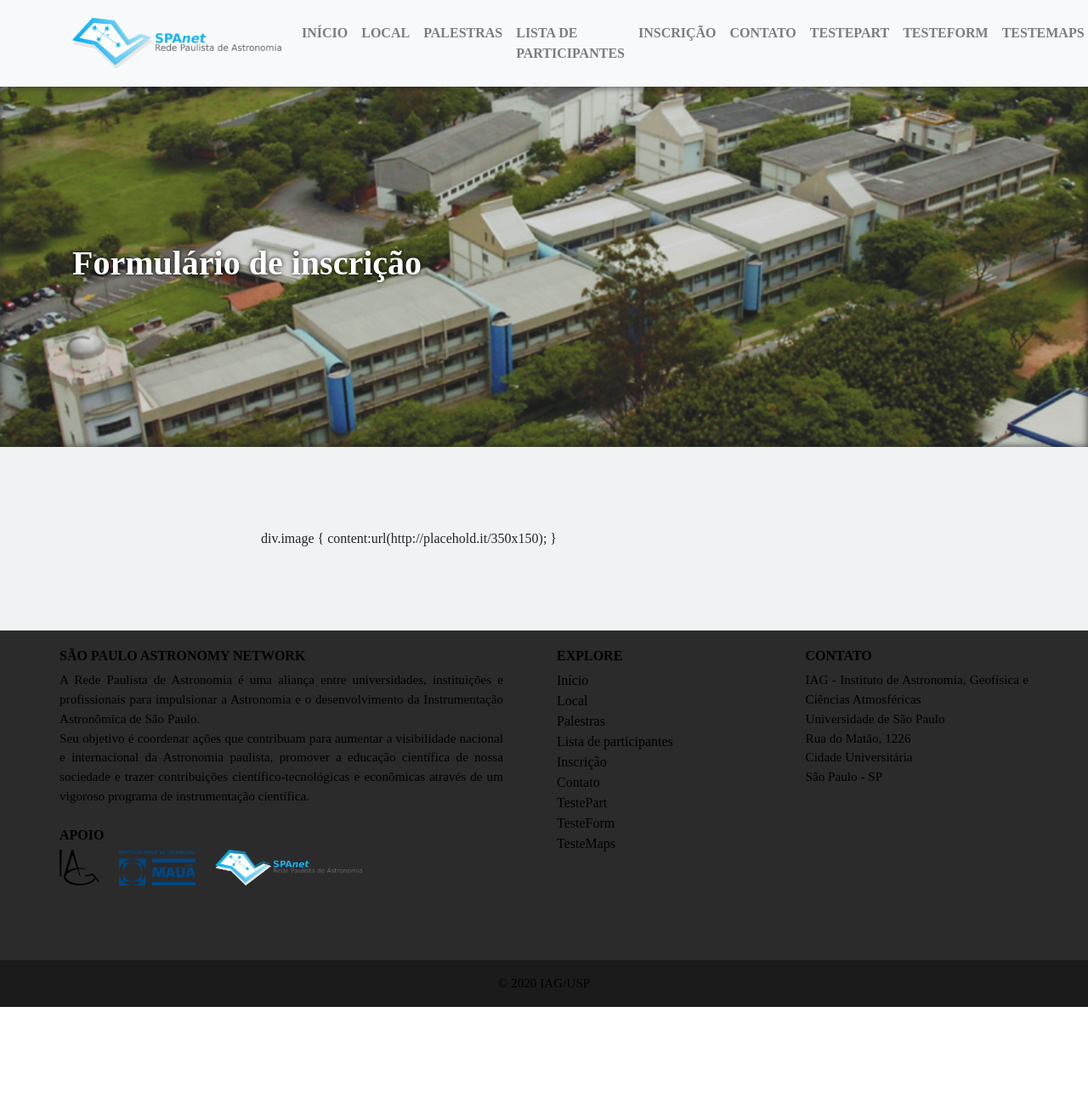
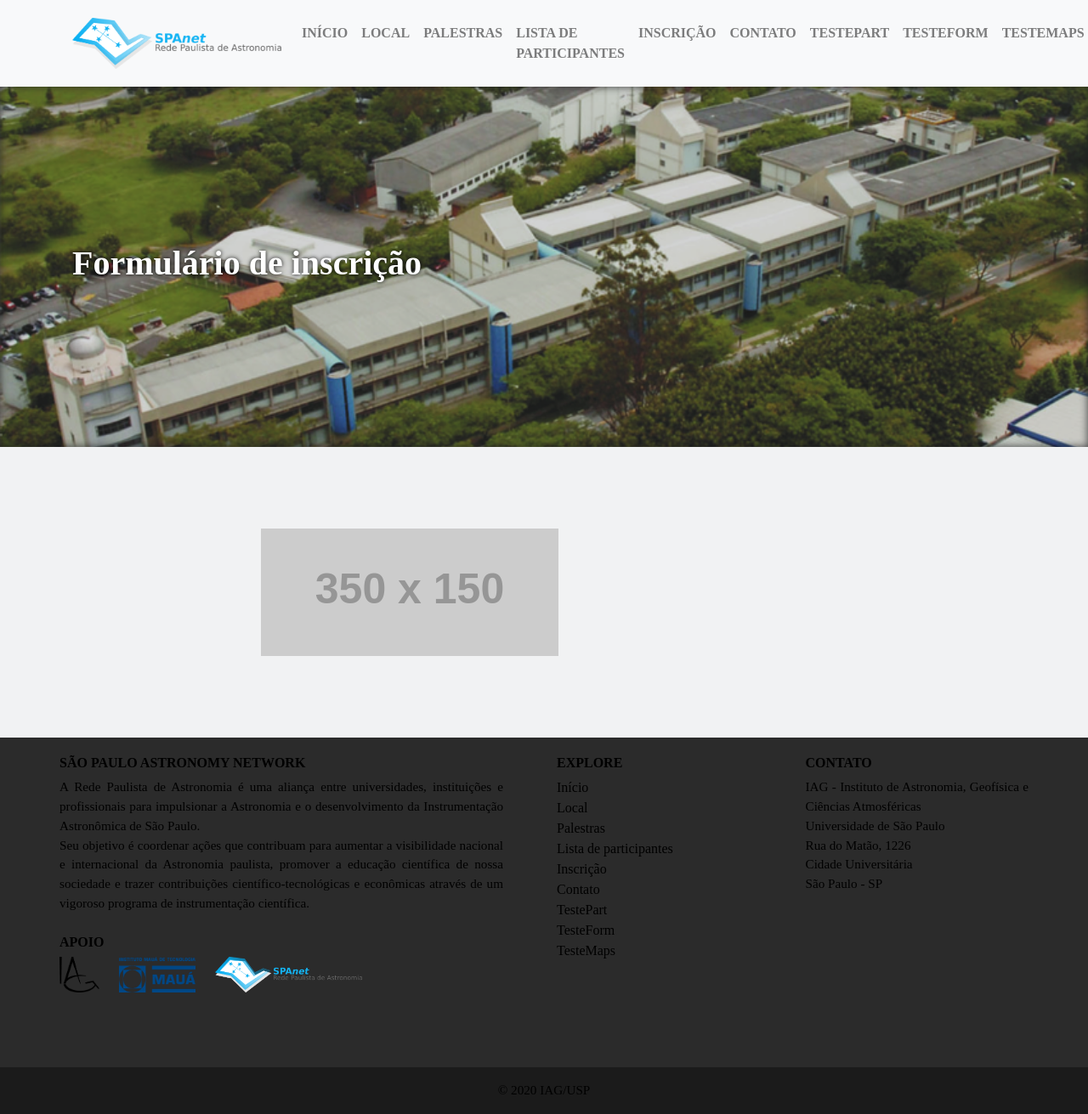
Before and after one commit to wosmla/website, a Jekyll site: the page built from _pgs/testmaps.html, in a window 1280 px wide. Shown: the whole page at 85% size. Built offline with Jekyll 4.4.1, drawn with Linux system fonts in a browser that asks for light colours; before the commit the page ends 1185 px from its top, so only the background shows below that.

Commit message:
Update testmaps.html

```diff
--- a/_pgs/testmaps.html
+++ b/_pgs/testmaps.html
@@ -8,9 +8,7 @@ layout: default
 <section style="padding: 6rem 0; background: rgb(241, 242, 243);">
   <div class="container">
     <div class="image" style="margin:auto; width:60%;">
-        div.image {
-   content:url(http://placehold.it/350x150);
-                }
+     <img src="http://placehold.it/350x150" alt="Placeholder">
     </div>
   </div>
 </section>
```
